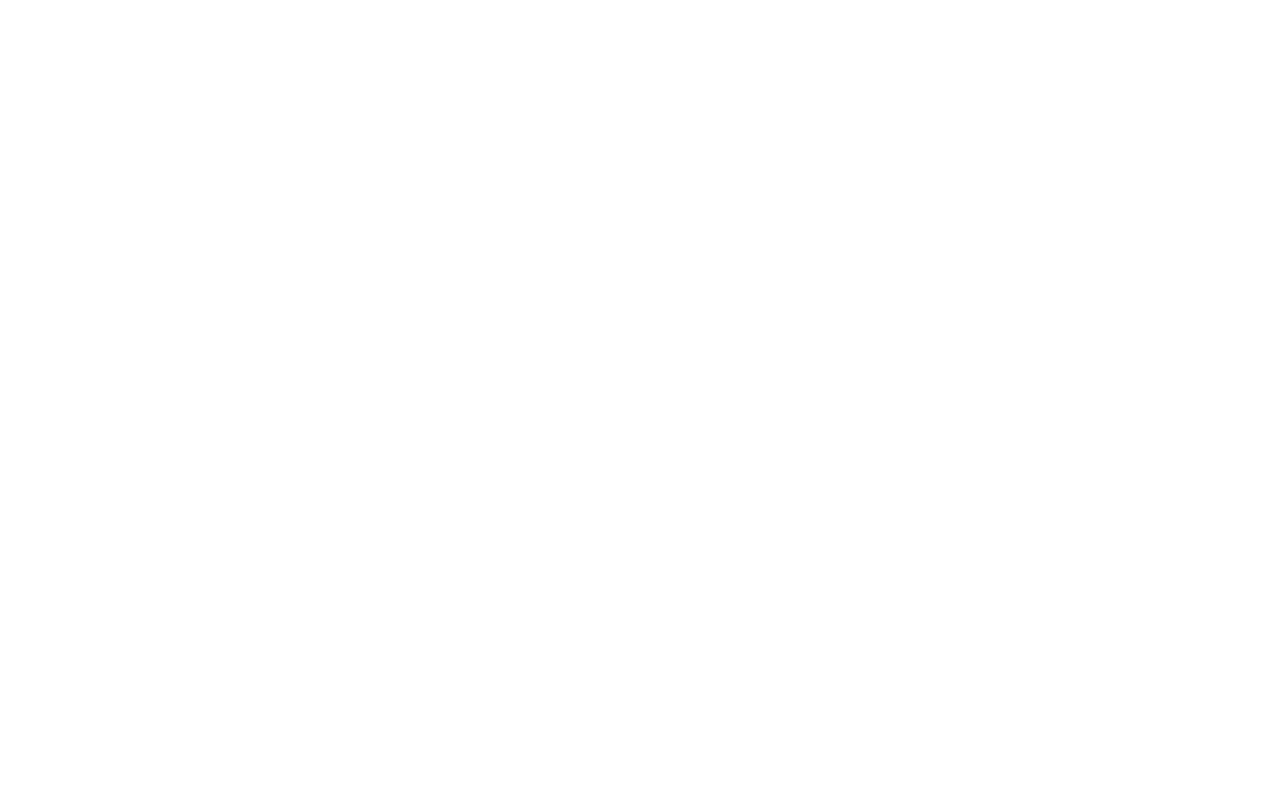
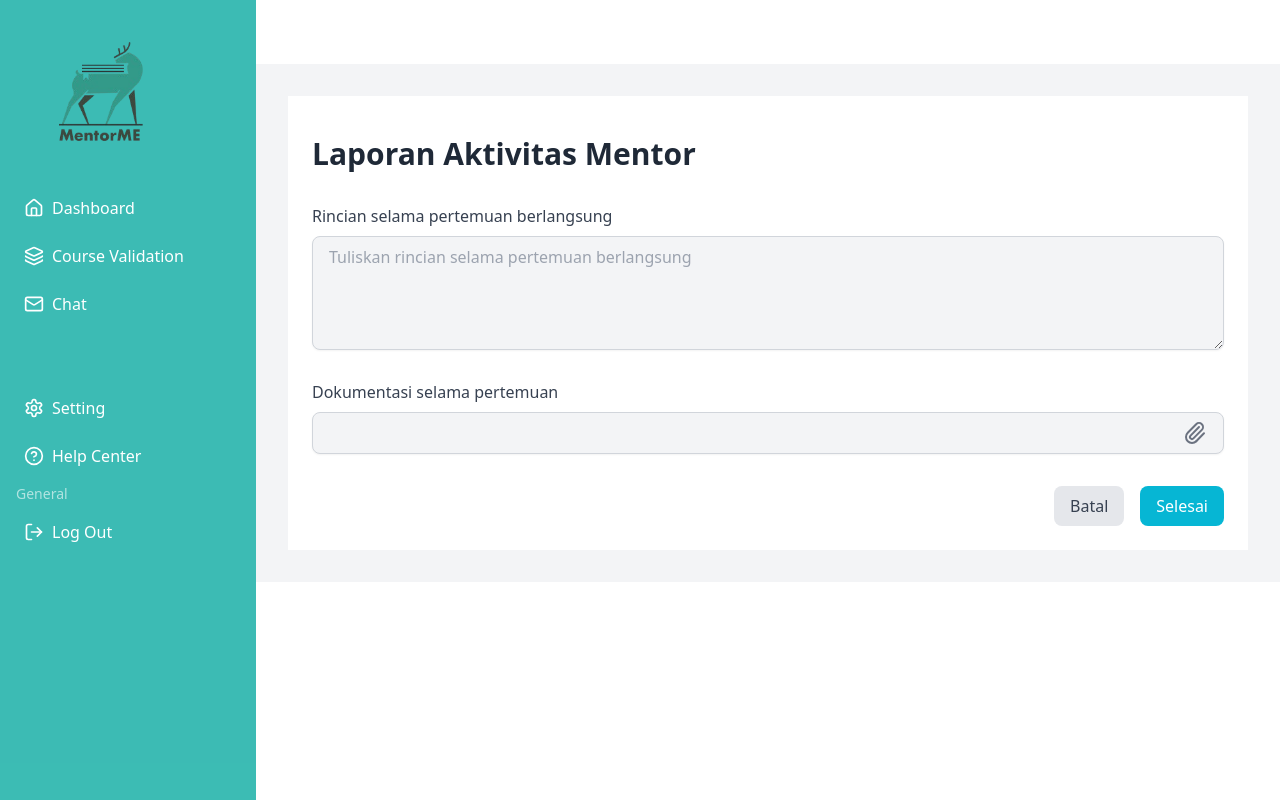
Before and after one commit to Suryadhrma/backupwebformentors, a React (Vite) app: page /mentor/laporan-aktivitas-mentor in a window 1280 px wide. Before the commit this address had no page. Built offline with nearby package versions, Linux system fonts and the light colour scheme.

Commit message:
sidebar dan top bar mentor

```diff
--- a/src/App.jsx
+++ b/src/App.jsx
@@ -1,6 +1,10 @@
 import React, { useEffect, useState } from 'react';
 import { BrowserRouter as Router, Routes, Route, BrowserRouter } from 'react-router-dom';
 import api from './api';
+
+import SidebarMentor from './components/mentor/navigation/SidebarMentor';
+import TopNavigationMentor from './components/mentor/navigation/TopNavigationMentor';
+
 
 
 import DashboardContent from './pages/mentor/dashboard/DashboardMentor';
@@ -10,12 +14,25 @@
 
     function App() {
         return (
-          <BrowserRouter> {/* Wrap the Routes component with BrowserRouter */}
-            <Routes>
-                <Route path="/dashboard" element={<DashboardContent />} />
-                <Route path="/classes" element={<ClassesMentor />} />
-                <Route path="/laporan-mentor" element={<IsiLaporanMentor />} />
-            </Routes>
+          <BrowserRouter>
+          <div className='flex'>
+            <div className='w-64 bg-blue-500 min-h-screen fixed'>
+              <SidebarMentor/>
+            </div>
+            <div className="flex-1 min-h-screen ml-64">
+              <div className='flex-1 overflow-hidden'>
+              <TopNavigationMentor />
+              </div>
+              <div className='p-8 bg-gray-100'>
+                <Routes>
+                  <Route path="/mentor/dashboard" element={<DashboardContent />} />
+                  <Route path="/mentor/classes" element={<ClassesMentor />} />
+                  <Route path="/mentor/laporan-aktivitas-mentor" element={<IsiLaporanMentor />} />
+                </Routes>
+              </div>
+            </div>
+          </div>
+
           </BrowserRouter>
         );
       }
--- /dev/null
+++ b/src/components/mentor/navigation/SidebarMentor.jsx
@@ -0,0 +1,110 @@
+import React, { useState } from 'react';
+import { useNavigate } from 'react-router-dom';
+import { Home, Mail, Settings, Layers, LogOut, CircleHelp } from 'lucide-react';
+import logo from '../../../assets/rusatransparan.png'
+
+const SidebarMentor = () => {
+    const [isSidebarOpen, setIsSidebarOpen] = useState(false);
+    const navigate = useNavigate();
+
+
+    const handleNavigation = (path, title) => {
+        navigate(path);
+        setTitle(title);
+    };
+
+    const handleLogout = () => {
+        logout();
+        navigate('/');
+    };
+
+    return (
+        <div className="relative flex">
+            {/* Sidebar - Hidden on mobile */}
+            <div className={`w-64 bg-[#3DD598B2] text-white min-h-screen p-4 md:block ${isSidebarOpen ? 'block' : 'hidden'}`}>
+
+                {/* Menu Sections */}
+                <div className="space-y-2">
+                        <img
+                        src={logo}
+                        className='w-[80%] item-center justify-center'
+                        alt="rusa kejungkal" />
+                    <div>
+                        <div className="space-y-2">
+                            <button
+                                onClick={() => handleNavigation('/mentor/dashboard', 'Dashboard')}
+                                className="flex items-center space-x-2 w-full p-2 rounded hover:bg-white/10"
+                            >
+                                <Home className="w-5 h-5" />
+                                <span>Dashboard</span>
+                            </button>
+                        </div>
+                    </div>
+
+                    <div>
+                        <button
+                            onClick={() => navigate('/mentor/course', 'Course Validation')}
+                            className="flex items-center space-x-2 w-full p-2 rounded hover:bg-white/10"
+                        >
+                            <Layers className="w-5 h-5" />
+                            <span>Course Validation</span>
+                        </button>
+                    </div>
+                    <div>
+                        <button
+                            onClick={() => navigate('/mentor/chat', 'Chat')}
+                            className="flex items-center space-x-2 w-full p-2 rounded hover:bg-white/10"
+                        >
+                            <Mail className="w-5 h-5" />
+                            <span>Chat</span>
+                        </button>
+                    </div>
+
+                    <div>
+                        <div className="space-y-2 mt-16">
+                            <button
+                                onClick={() => handleNavigation('/admin/video', 'Video List')}
+                                className="flex items-center space-x-2 w-full p-2 rounded hover:bg-white/10"
+                            >
+                                <Settings className="w-5 h-5" />
+                                <span>Setting</span>
+                            </button>
+                            <button
+                                onClick={() => navigate('/admin/music', 'Music List')}
+                                className="flex items-center space-x-2 w-full p-2 rounded hover:bg-white/10"
+                            >
+                                <CircleHelp className="w-5 h-5" />
+                                <span>Help Center</span>
+                            </button>
+                        </div>
+                    </div>
+
+                    <div>
+                        <p className="text-sm text-white/60 mb-2">General</p>
+                        <div className="space-y-2">
+                            <button
+                                onClick={handleLogout}
+                                className="flex items-center space-x-2 w-full p-2 rounded hover:bg-white/10"
+                            >
+                                <LogOut className="w-5 h-5" />
+                                <span>Log Out</span>
+                            </button>
+                        </div>
+                    </div>
+                </div>
+            </div>
+
+            {/* Mobile Sidebar toggle */}
+            <button
+                onClick={() => setIsSidebarOpen(!isSidebarOpen)}
+                className="md:hidden fixed top-4 left-4 z-50 bg-[#6095FF] text-white p-3 rounded-full"
+            >
+                <span className="w-5 h-0.5 bg-white block mb-1"></span>
+                <span className="w-5 h-0.5 bg-white block mb-1"></span>
+                <span className="w-5 h-0.5 bg-white block"></span>
+            </button>
+        </div>
+    );
+};
+
+export default SidebarMentor;
--- /dev/null
+++ b/src/components/mentor/navigation/TopNavigationMentor.jsx
@@ -0,0 +1,28 @@
+import React, { useState } from 'react';
+import { User, ChevronDown } from 'lucide-react';
+
+const TopNavigationMentor = () => {
+    const [isOpen, setIsOpen] = useState(false);
+
+    const handleToggleDropdown = () => setIsOpen((prevState) => !prevState);
+
+    return (
+        <div className="bg-white shadow-sm">
+            <div className="max-w-7xl mx-auto px-4 sm:px-6 lg:px-8">
+                <div className="flex justify-between items-center h-16">
+                    {/* Header Static */}
+
+                    <div className="flex items-center space-x-4">
+                        <div className="relative">
+
+
+
+                        </div>
+                    </div>
+                </div>
+            </div>
+        </div>
+    );
+};
+
+export default TopNavigationMentor;
--- a/src/pages/mentor/dashboard/IsiLaporanMentor.jsx
+++ b/src/pages/mentor/dashboard/IsiLaporanMentor.jsx
@@ -34,7 +34,7 @@
     <div className="bg-white p-6">
       {/* Header */}
       <header className="mb-8 mt-4">
-        <h2 className="text-3xl font-bold text-gray-800">Laporan Mentor</h2>
+        <h2 className="text-3xl font-bold text-gray-800">Laporan Aktivitas Mentor</h2>
       </header>
 
       {/* Form Laporan */}
```
Also changed, not shown: src/assets/rusatransparan.png (added).
